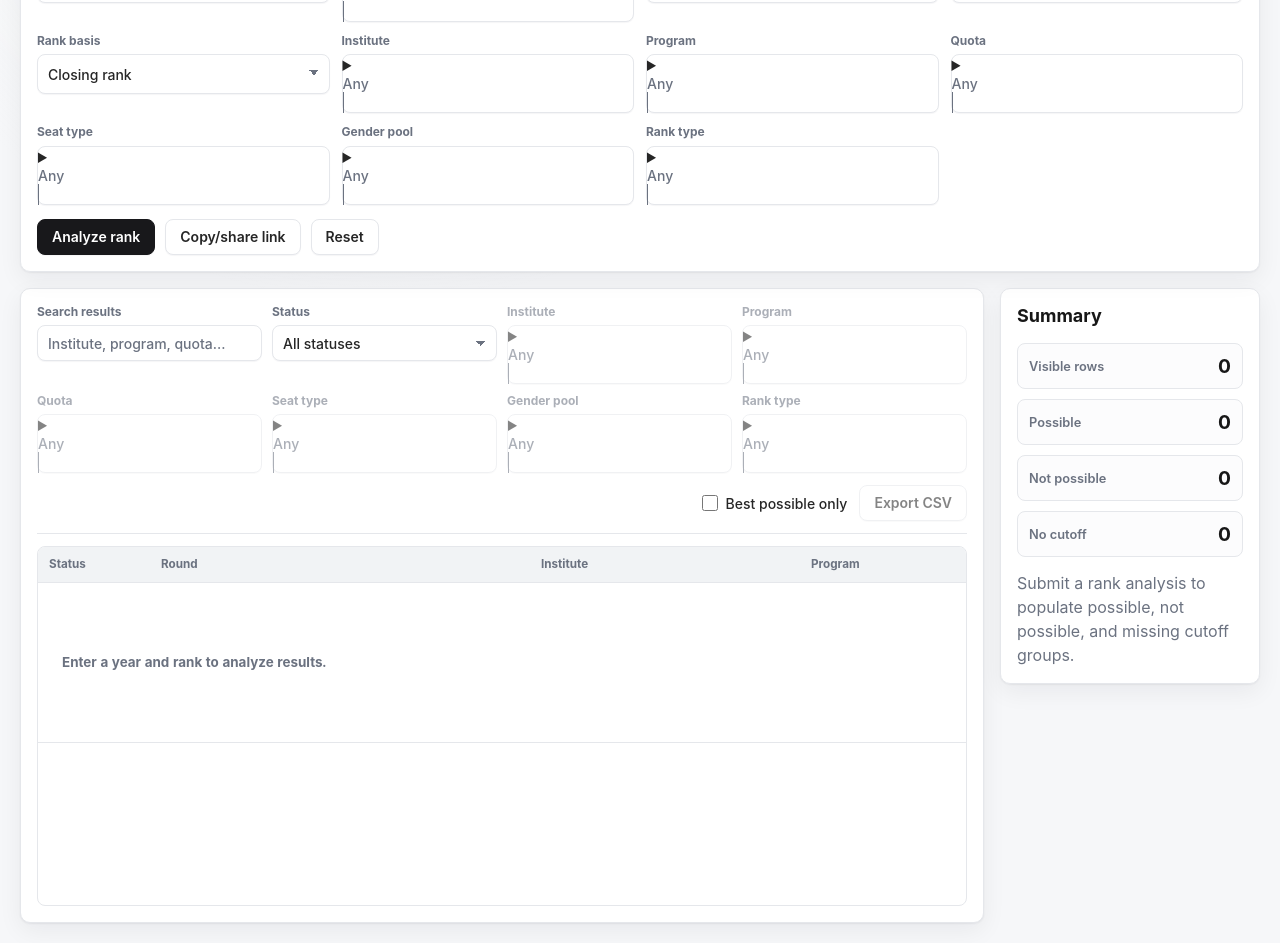
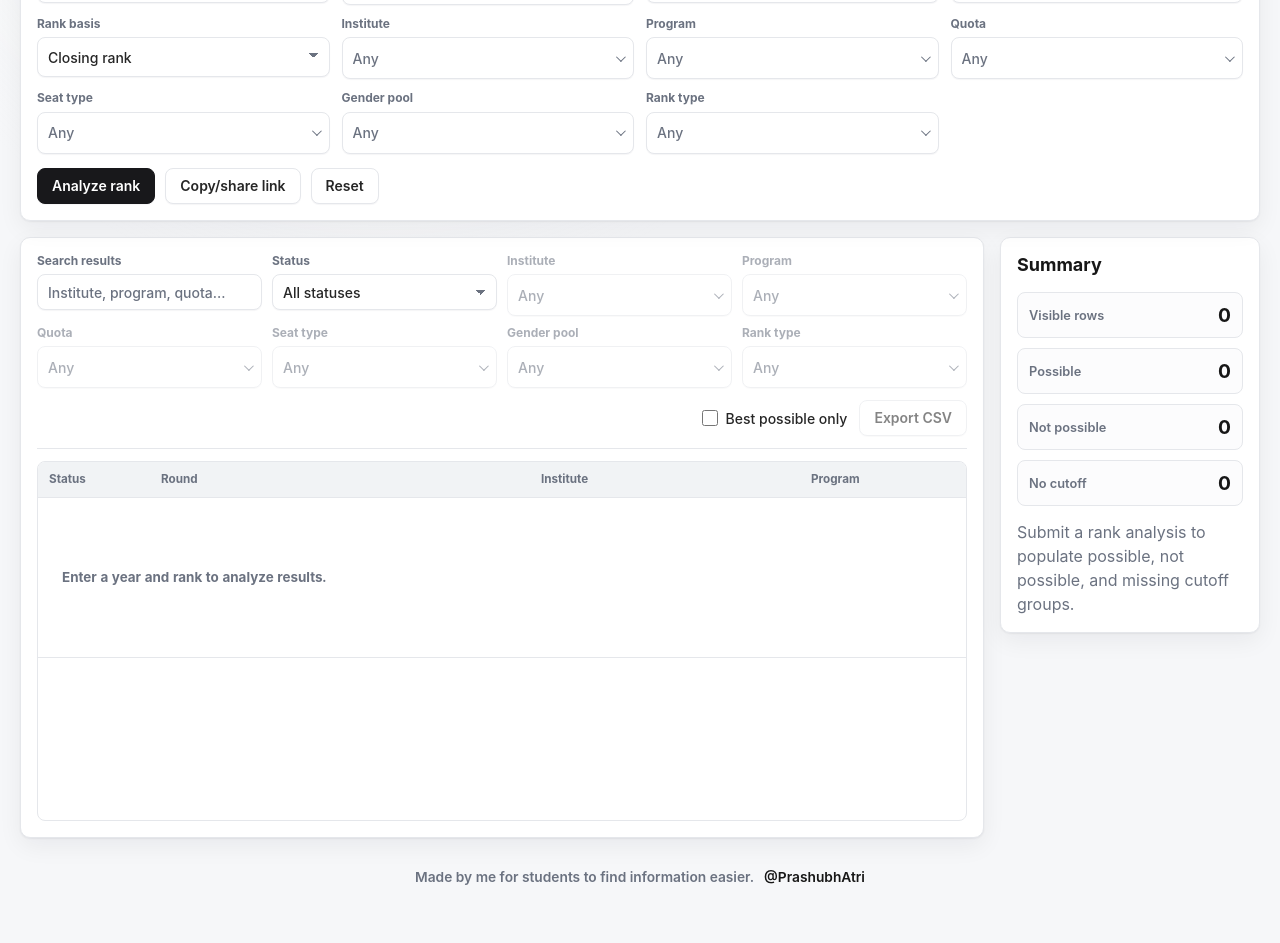
Before and after one commit to PrashubhAtri/josaa-rank-analysis, a React (Vite) app in the folder frontend/: page / in a window 1280 px wide. Shown: the part 240-1183 px from the top of the page. After the commit the page ends 1152 px from the top, so only its background shows below. Built offline with nearby package versions, Linux system fonts and the light colour scheme.

Commit message:
Update to design

```diff
--- a/frontend/src/App.tsx
+++ b/frontend/src/App.tsx
@@ -608,7 +608,7 @@ function MultiSelectFilter({
     <div className={`filter-field multi-filter-field${disabled ? " is-disabled" : ""}`}>
       <span className="filter-label">{label}</span>
       <details className="multi-filter">
-        <summary>
+        <summary className="multi-trigger">
           <span className={`filter-control-value${selectedList.length ? "" : " is-placeholder"}`}>
             {multiValueLabel(selectedList, placeholder)}
           </span>
@@ -1206,7 +1206,7 @@ function App() {
                       <td><span className={`buffer-pill buffer-${normalizeSearch(row.buffer_label)}`}>{row.buffer_label} {formatBuffer(row.buffer)}</span></td>
                       <td>{formatRank(row.opening_rank)}</td>
                       <td>{formatRank(row.closing_rank)}</td>
-                      <td><Button type="button" variant="mini" className="mini-button secondary-mini" onClick={() => setSelectedDetail(row)}>Open</Button></td>
+                      <td><Button type="button" variant="mini" className="mini-button open-detail-button" onClick={() => setSelectedDetail(row)}>Open</Button></td>
                     </tr>
                   ))
                 ) : (
@@ -1270,6 +1270,10 @@ function App() {
             </div>
         </Sheet>
       ) : null}
+      <footer className="app-footer">
+        <span>Made by me for students to find information easier.</span>
+        <a href="https://github.com/PrashubhAtri" target="_blank" rel="noreferrer">@PrashubhAtri</a>
+      </footer>
       {toast ? <div className="toast" role="status">{toast}</div> : null}
     </main>
   );
--- a/frontend/src/styles.css
+++ b/frontend/src/styles.css
@@ -258,7 +258,7 @@ h1 {
 
 .ui-button:focus-visible,
 .ui-input:focus,
-.multi-filter summary:focus-visible,
+.multi-trigger:focus-visible,
 .check-option-input:focus-visible + .check-indicator {
   outline: none;
   box-shadow: 0 0 0 3px var(--focus-ring);
@@ -433,9 +433,11 @@ h1 {
 .filter-control-value {
   color: var(--text);
   display: block;
+  flex: 1 1 auto;
   font-size: 0.875rem;
   font-weight: 500;
   min-width: 0;
+  order: 1;
   overflow: hidden;
   text-overflow: ellipsis;
   white-space: nowrap;
@@ -457,7 +459,9 @@ h1 {
   font-weight: 700;
   height: 20px;
   justify-content: center;
+  margin-left: 2px;
   min-width: 20px;
+  order: 3;
   padding: 0 6px;
 }
 
@@ -473,6 +477,7 @@ h1 {
 }
 
 .multi-trigger {
+  appearance: none;
   align-items: center;
   color: var(--text);
   cursor: pointer;
@@ -484,25 +489,40 @@ h1 {
   justify-content: space-between;
   list-style: none;
   padding: 0 10px;
+  user-select: none;
 }
 
-.multi-filter summary::-webkit-details-marker {
+.multi-trigger::-webkit-details-marker {
   display: none;
 }
 
-.multi-filter summary::after {
+.multi-trigger::marker {
+  content: "";
+  display: none;
+  font-size: 0;
+}
+
+.multi-trigger::after {
   color: var(--muted);
   content: "";
   border-bottom: 1.5px solid currentColor;
   border-right: 1.5px solid currentColor;
+  flex: 0 0 auto;
   height: 6px;
+  margin-left: auto;
+  order: 2;
   transform: rotate(45deg) translateY(-2px);
   transition: transform 140ms cubic-bezier(0.16, 1, 0.3, 1);
   width: 6px;
 }
 
-.multi-filter[open] summary::after {
+.multi-filter[open] .multi-trigger::after {
   transform: rotate(225deg) translateY(-2px);
+}
+
+.multi-filter[open] {
+  border-color: var(--line-strong);
+  z-index: 35;
 }
 
 .multi-trigger strong {
@@ -565,8 +585,27 @@ h1 {
 }
 
 .secondary-mini {
-  background: #ffffff;
-  color: var(--primary);
+  background: var(--surface-raised);
+  border-color: var(--line-strong);
+  color: var(--text);
+}
+
+.secondary-mini:hover:not(:disabled) {
+  background: var(--surface-subtle);
+  color: var(--ink);
+}
+
+.open-detail-button {
+  background: var(--surface-subtle);
+  border-color: var(--line-strong);
+  color: var(--text);
+  min-width: 54px;
+}
+
+.open-detail-button:hover:not(:disabled) {
+  background: var(--primary);
+  border-color: var(--primary);
+  color: var(--primary-ink);
 }
 
 .option-limit {
@@ -1141,6 +1180,32 @@ dd {
   z-index: 40;
 }
 
+.app-footer {
+  align-items: center;
+  color: var(--muted);
+  display: flex;
+  flex-wrap: wrap;
+  font-size: 0.86rem;
+  font-weight: 600;
+  gap: 8px 10px;
+  justify-content: center;
+  line-height: 1.45;
+  margin: 22px auto 0;
+  padding: 8px 12px 4px;
+  text-align: center;
+}
+
+.app-footer a {
+  color: var(--ink);
+  text-decoration: none;
+}
+
+.app-footer a:hover {
+  color: var(--primary);
+  text-decoration: underline;
+  text-underline-offset: 3px;
+}
+
 @media (max-width: 1000px) {
   .filter-grid > .filter-field {
     grid-column: span 4;
@@ -1225,7 +1290,7 @@ dd {
 
   .ui-button,
   .ui-input,
-  .multi-filter summary {
+  .multi-trigger {
     min-height: 42px;
   }
 
```
